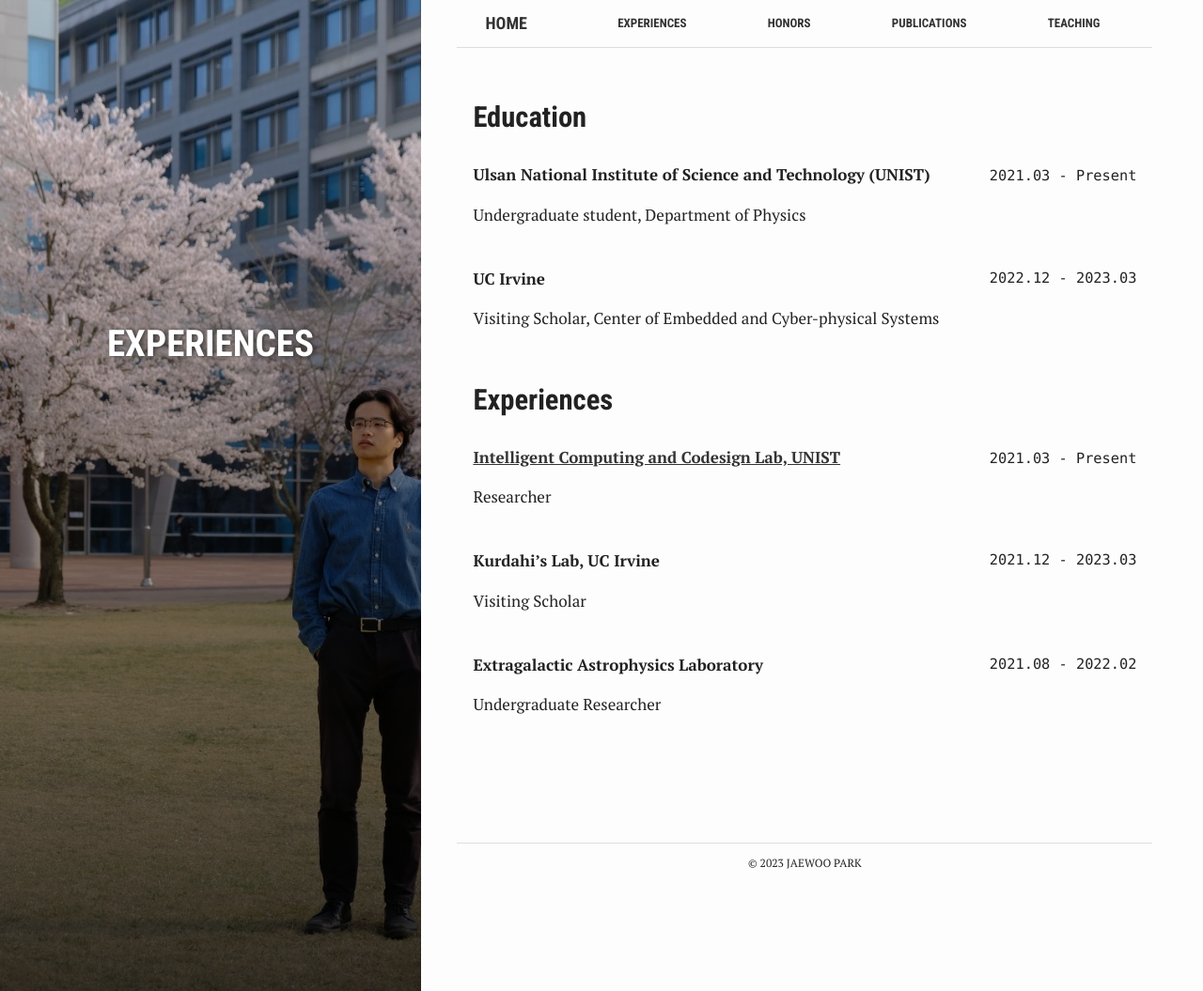
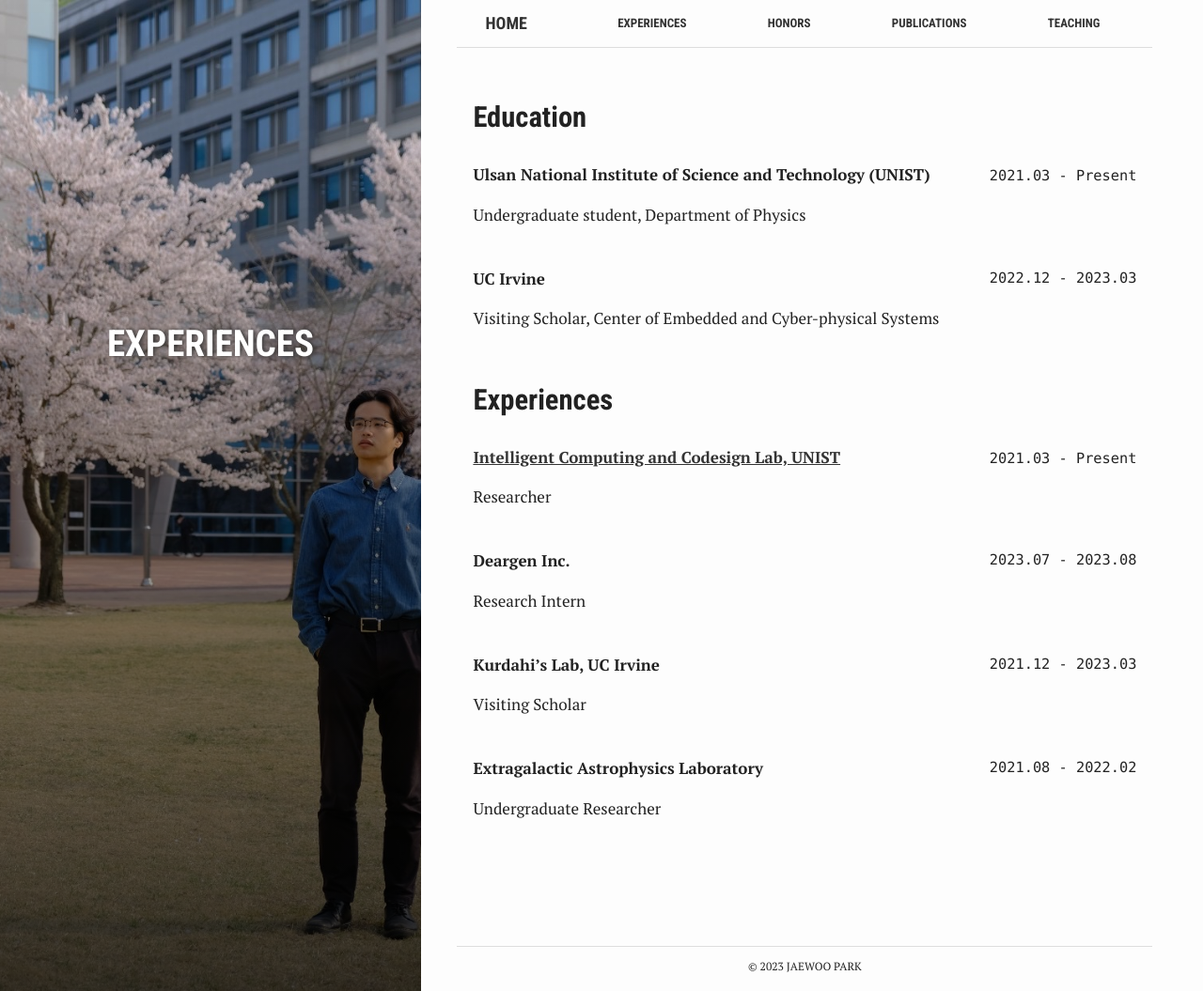
Before and after one commit to hecate64/hecate64.github.io, a Jekyll site: the page built from experiences.md, in a window 1280 px wide and 1055 px high. Shown: the whole window at 94% size. Built offline with Jekyll 4.4.1, drawn with Linux system fonts in a browser that asks for light colours.

Commit message:
add Deargen

```diff
--- a/experiences.md
+++ b/experiences.md
@@ -40,6 +40,15 @@ Researcher
 <br/>
 <br/>
 
+<div style="float: right">  <code> 2023.07 - 2023.08 </code> </div>
+
+__Deargen Inc.__
+
+
+Research Intern
+<br/>
+<br/>
+
 <div style="float: right">  <code> 2021.12 - 2023.03 </code> </div>
 
 __Kurdahi's Lab, UC Irvine__
```
Also changed, not shown: 6 other files.
